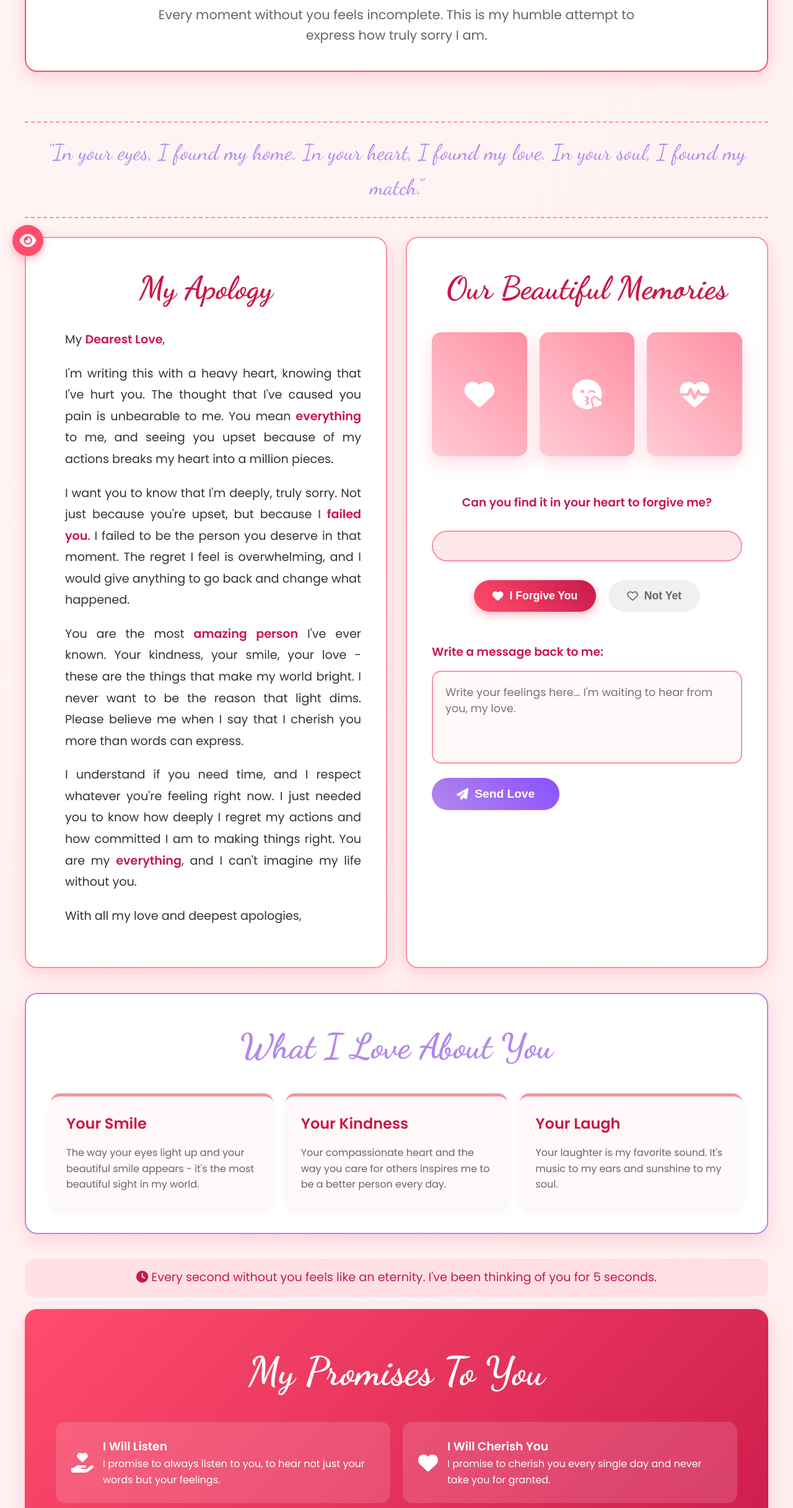
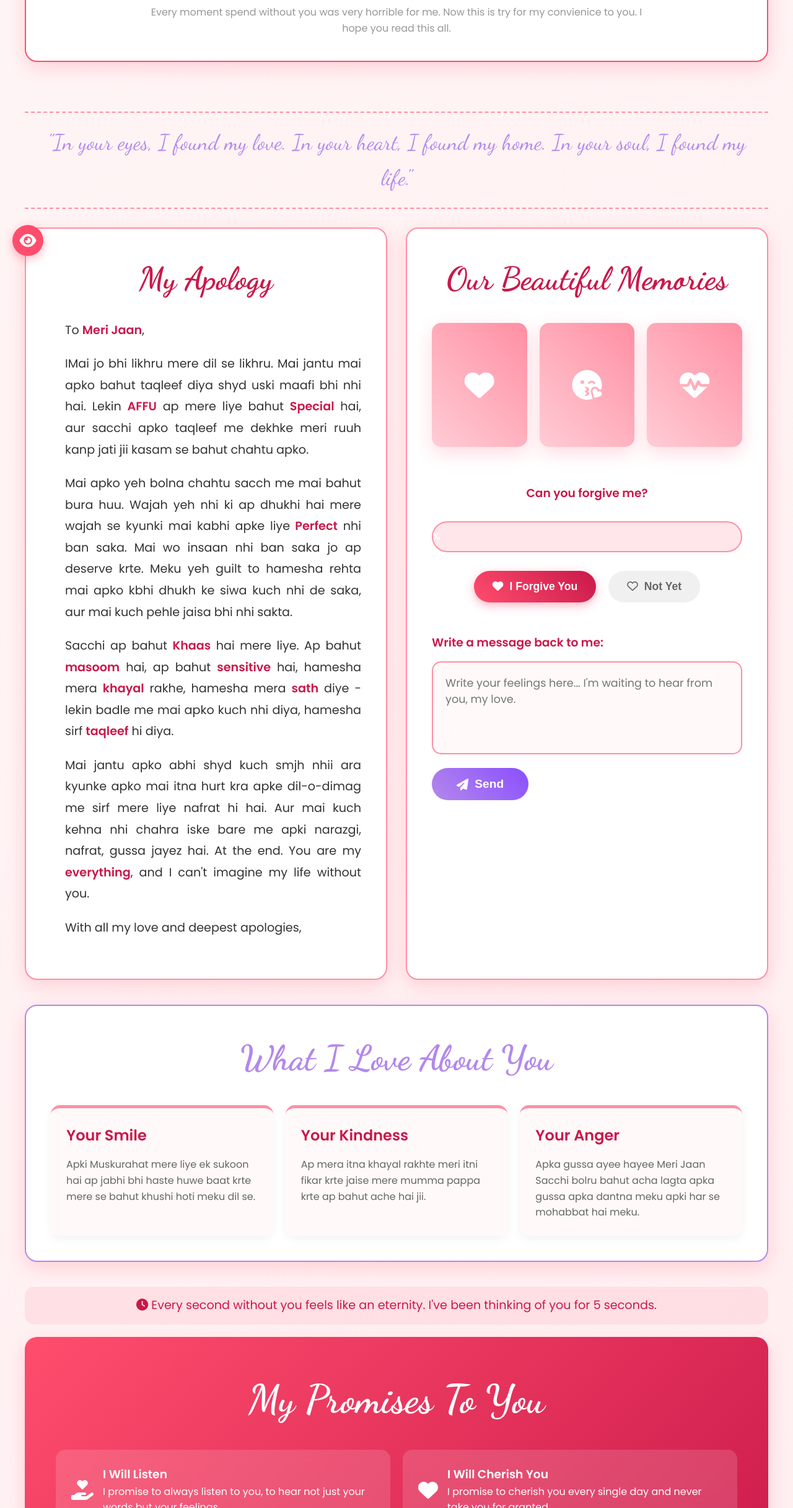
Before and after one commit to epic-03i/Sorry-Affu, a plain HTML site: page index.html in a window 1280 px wide. Shown: the part 367-2800 px from the top of the page at 62% size. Drawn offline with Linux system fonts and the light colour scheme; no server answers.

Commit message:
Update index.html

```diff
--- a/index.html
+++ b/index.html
@@ -1,3 +1,4 @@
+
 <!DOCTYPE html>
 <html lang="en">
 <head>
@@ -638,15 +639,15 @@
             <div class="header-content fade-in">
                 <div class="hearts-container" id="heartsContainer"></div>
                 <i class="fas fa-heart love-icon"></i>
-                <h1>My Dearest Love</h1>
+                <h1>Meri Jaan Affu</h1>
                 <div class="subtitle">A Heartfelt Apology From The Depths Of My Heart</div>
-                <p style="font-size: 1.3rem; color: #666; max-width: 800px; margin: 0 auto;">Every moment without you feels incomplete. This is my humble attempt to express how truly sorry I am.</p>
+                <p style="font-size: 1 rem; color: #5454549b; max-width: 800px; margin: 0 auto;">Every moment spend without you was very horrible for me. Now this is try for my convienice to you. I hope you read this all.</p>
             </div>
         </header>
 
         <!-- Romantic Quote -->
         <div class="romantic-quote fade-in">
-            "In your eyes, I found my home. In your heart, I found my love. In your soul, I found my match."
+            "In your eyes, I found my love. In your heart, I found my home. In your soul, I found my life."
         </div>
 
         <!-- Main Apology Content -->
@@ -655,15 +656,15 @@
             <div class="apology-card fade-in">
                 <h2>My Apology</h2>
                 <div class="apology-text">
-                    <p>My <span class="highlight">Dearest Love</span>,</p>
+                    <p>To <span class="highlight">Meri Jaan</span>,</p>
 
-                    <p>I'm writing this with a heavy heart, knowing that I've hurt you. The thought that I've caused you pain is unbearable to me. You mean <span class="highlight">everything</span> to me, and seeing you upset because of my actions breaks my heart into a million pieces.</p>
+                    <p>IMai jo bhi likhru mere dil se likhru. Mai jantu mai apko bahut taqleef diya shyd uski maafi bhi nhi hai. Lekin <span class="highlight">AFFU</span> ap mere liye bahut <span class="highlight">Special</span> hai, aur sacchi apko taqleef me dekhke meri ruuh kanp jati jii kasam se bahut chahtu apko.</p>
 
-                    <p>I want you to know that I'm deeply, truly sorry. Not just because you're upset, but because I <span class="highlight">failed you</span>. I failed to be the person you deserve in that moment. The regret I feel is overwhelming, and I would give anything to go back and change what happened.</p>
+                    <p>Mai apko yeh bolna chahtu sacch me mai bahut bura huu. Wajah yeh nhi ki ap dhukhi hai mere wajah se kyunki mai kabhi apke liye<span class="highlight"> Perfect</span> nhi ban saka. Mai wo insaan nhi ban saka jo ap deserve krte. Meku yeh guilt to hamesha rehta mai apko kbhi dhukh ke siwa kuch nhi de saka, aur mai kuch pehle jaisa bhi nhi sakta.</p>
 
-                    <p>You are the most <span class="highlight">amazing person</span> I've ever known. Your kindness, your smile, your love - these are the things that make my world bright. I never want to be the reason that light dims. Please believe me when I say that I cherish you more than words can express.</p>
+                    <p>Sacchi ap bahut <span class="highlight">Khaas</span> hai mere liye. Ap bahut <span class="highlight">masoom</span> hai, ap bahut <span class="highlight">sensitive</span> hai, hamesha mera <span class="highlight">khayal</span> rakhe, hamesha mera <span class="highlight">sath</span> diye - lekin badle me mai apko kuch nhi diya, hamesha sirf <span class="highlight">taqleef</span> hi diya.</p>
 
-                    <p>I understand if you need time, and I respect whatever you're feeling right now. I just needed you to know how deeply I regret my actions and how committed I am to making things right. You are my <span class="highlight">everything</span>, and I can't imagine my life without you.</p>
+                    <p>Mai jantu apko abhi shyd kuch smjh nhii ara kyunke apko mai itna hurt kra apke dil-o-dimag me sirf mere liye nafrat hi hai. Aur mai kuch kehna nhi chahra iske bare me apki narazgi, nafrat, gussa jayez hai. At the end. You are my <span class="highlight">everything</span>, and I can't imagine my life without you.</p>
 
                     <p>With all my love and deepest apologies,</p>
                 </div>
@@ -691,7 +692,7 @@
                 </div>
 
                 <div class="interactive-section">
-                    <h3 style="color: var(--love-dark); margin-top: 30px;">Can you find it in your heart to forgive me?</h3>
+                    <h3 style="color: var(--love-dark); margin-top: 30px;">Can you forgive me?</h3>
 
                     <div class="forgiveness-meter">
                         <div class="forgiveness-fill" id="forgivenessFill">
@@ -712,7 +713,7 @@
                         <h3 style="color: var(--love-dark); margin-bottom: 15px;">Write a message back to me:</h3>
                         <textarea id="loveMessage" placeholder="Write your feelings here... I'm waiting to hear from you, my love."></textarea>
                         <button class="send-btn" id="sendMessage">
-                            <i class="fas fa-paper-plane"></i> Send Love
+                            <i class="fas fa-paper-plane"></i> Send
                         </button>
                     </div>
                 </div>
@@ -725,15 +726,15 @@
             <div class="memory-cards">
                 <div class="memory-card">
                     <h3>Your Smile</h3>
-                    <p>The way your eyes light up and your beautiful smile appears - it's the most beautiful sight in my world.</p>
+                    <p>Apki Muskurahat mere liye ek sukoon hai ap jabhi bhi haste huwe baat krte mere se bahut khushi hoti meku dil se.</p>
                 </div>
                 <div class="memory-card">
                     <h3>Your Kindness</h3>
-                    <p>Your compassionate heart and the way you care for others inspires me to be a better person every day.</p>
+                    <p>Ap mera itna khayal rakhte meri itni fikar krte jaise mere mumma pappa krte ap bahut ache hai jii.</p>
                 </div>
                 <div class="memory-card">
-                    <h3>Your Laugh</h3>
-                    <p>Your laughter is my favorite sound. It's music to my ears and sunshine to my soul.</p>
+                    <h3>Your Anger</h3>
+                    <p>Apka gussa ayee hayee Meri Jaan Sacchi bolru bahut acha lagta apka gussa apka dantna meku apki har se mohabbat hai meku.</p>
                 </div>
             </div>
         </div>
@@ -781,10 +782,10 @@
         <!-- Final Message -->
         <footer class="fade-in">
             <div class="final-message">
-                You are my today and all of my tomorrows. Please forgive me.
+                You are my Yesterday, You are my Today, You are my Tomorrow.
             </div>
             <p style="font-size: 1.3rem; margin-bottom: 20px;">I love you more than words could ever express. You are my everything.</p>
-            <div class="signature">Forever Yours</div>
+            <div class="signature">Forever AFFu</div>
         </footer>
     </div>
 
@@ -797,7 +798,7 @@
             <p>You've just made me the happiest person in the world. Your forgiveness means everything to me.</p>
             <p>I promise to spend every day making sure you never regret this decision. I love you more than anything.</p>
             <button class="send-btn" id="closeModalBtn" style="margin-top: 30px;">
-                <i class="fas fa-heart"></i> I Love You Too
+                <i class="fas fa-heart"></i> I Love You
             </button>
         </div>
     </div>
```
